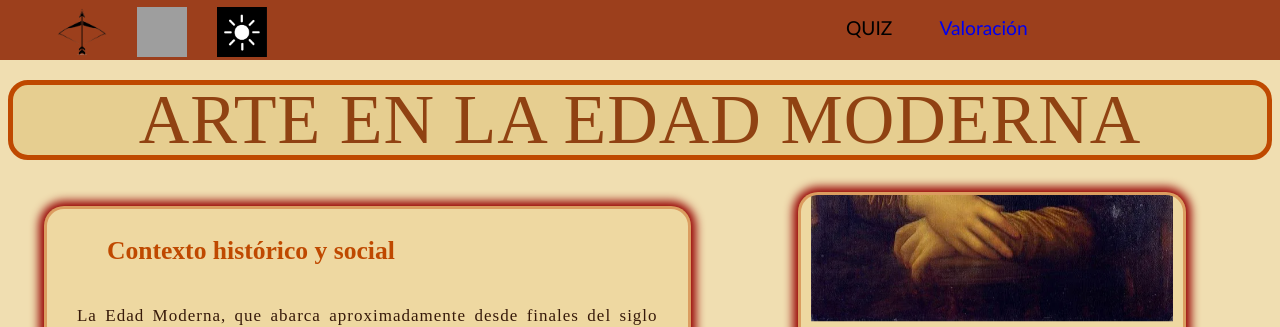
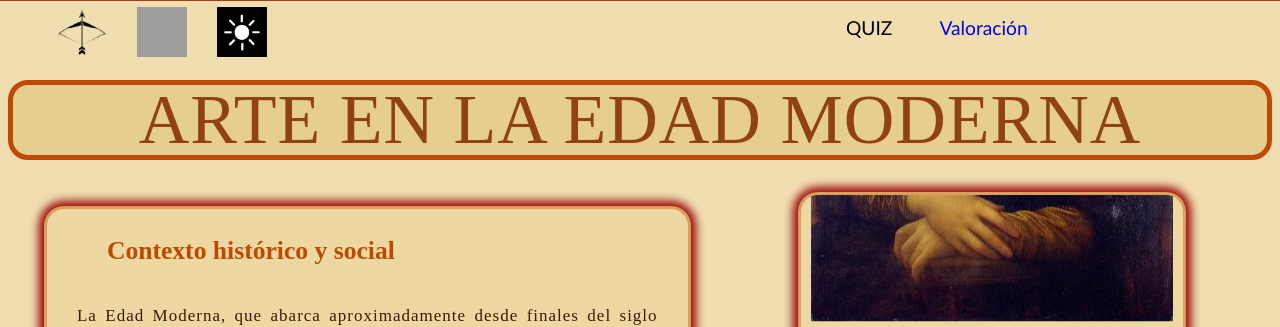
Before and after one commit to Grey0105/EDAD_MODERNA, a plain HTML site: page index.html in a window 1280 px wide. Shown: the top 327 px of the page. Drawn offline with Linux system fonts and the light colour scheme; grey boxes are pictures that could not be loaded; a web font is replaced by a local one.

Commit message:
Update estilo copy.css

```diff
--- a/estilo copy.css
+++ b/estilo copy.css
@@ -560,7 +560,7 @@ div{
     grid-template-columns: 50% 50% ;
     row-gap: 20px;
     background-color:rgb(156, 63, 28);
-    height: 60px;
+    height: 1px;
   /*  background-color:rgb(120, 48, 48); */
     z-index: 1000;
     width: 100%;
```
